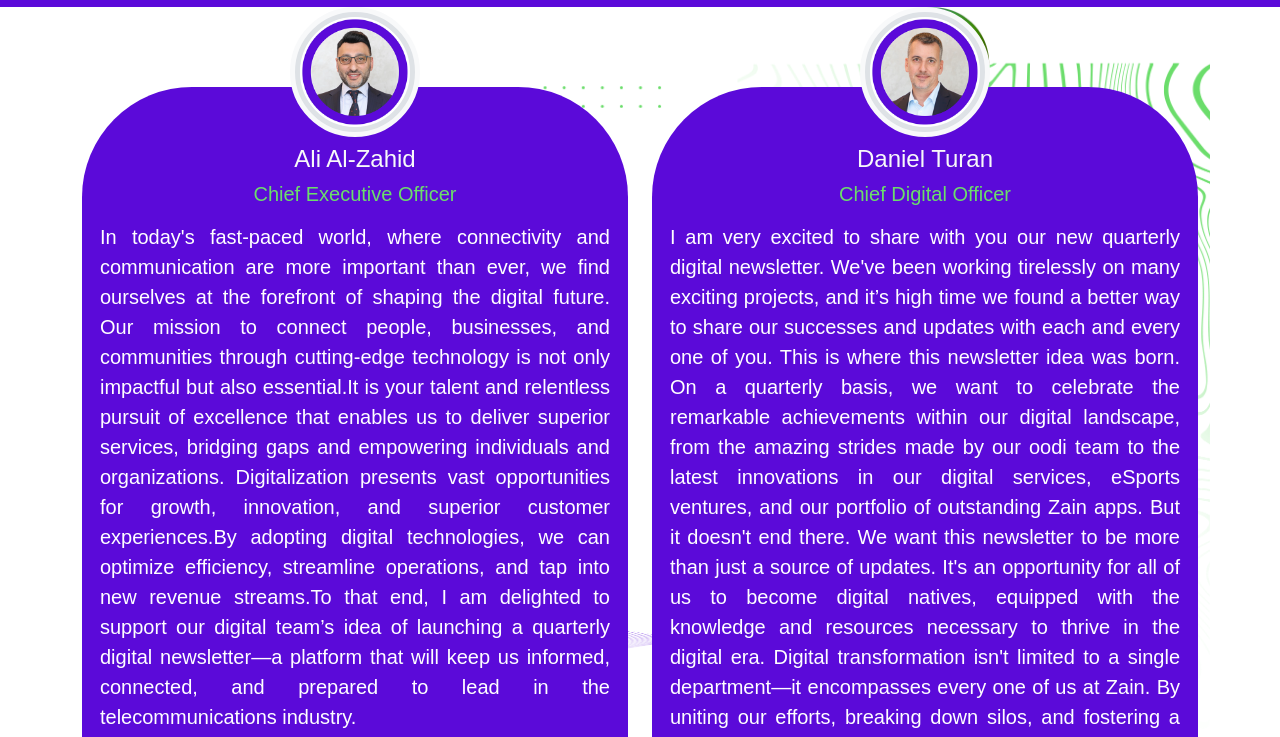
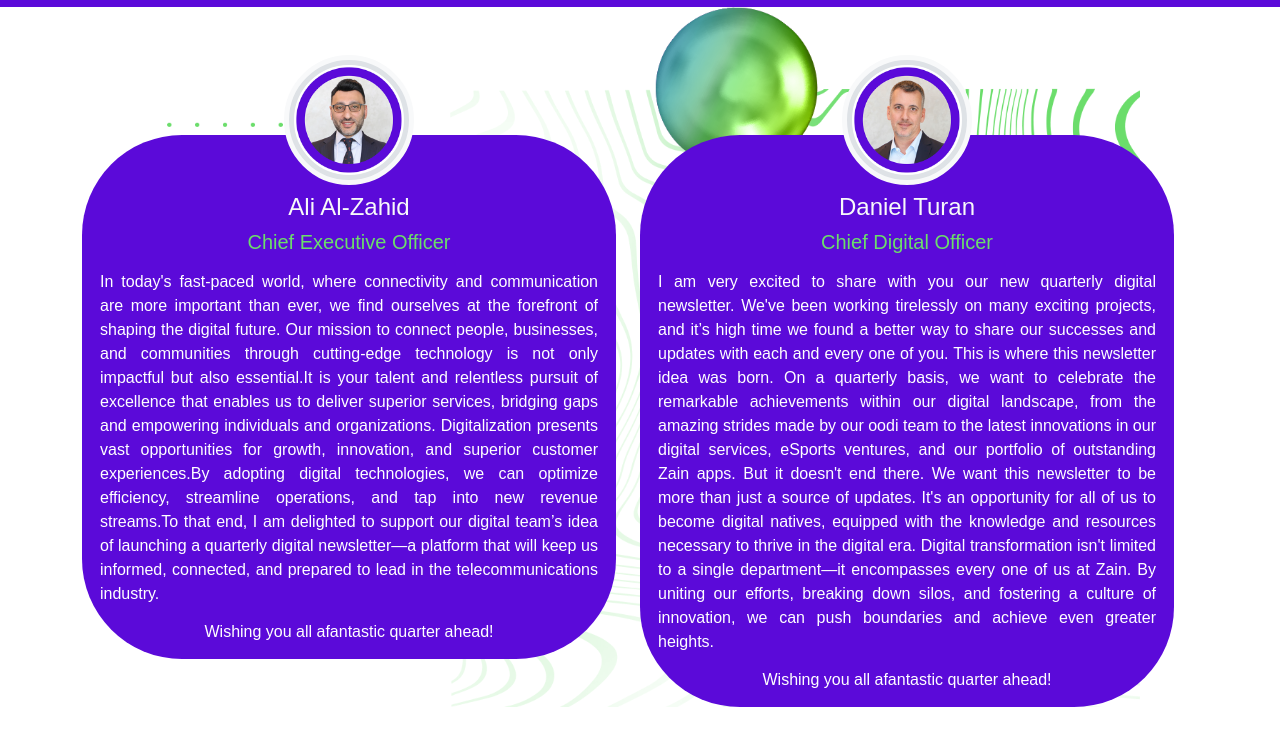
Before and after one commit to kadhumalrubaye/oodi, a Vue app: page / in a window 1280 px wide. Shown: the part 780-1517 px from the top of the page. Built offline with nearby package versions, Linux system fonts and the light colour scheme.

Commit message:
adjust ceo columns

```diff
--- a/src/components/ceo/AliAliZahid.vue
+++ /dev/null
@@ -1,106 +0,0 @@
-<template>
-    <div class="col-sm-12 col-md-6  ">
-        <div class="card justify-content-center align-items-center align-content-center "
-            style="border-style: none; background: rgba(255,255,255,0);">
-            <div class=" bg-light border rounded-circle border-5 border-light d-inline float-start justify-content-xxl-center align-items-xxl-center"
-                style="width: 130px; border: 8.5px solid var(--bs-indigo); position: relative; margin-bottom: -50px; height: 130px;">
-                <img alt="any"
-                    class=" rounded-circle img-fluid border border-5   justify-content-center align-items-center align-self-center order-2"
-                    :src="AliAlZahidImg">
-            </div>
-
-
-            <div class=" card-body  " style="background-color: #5B0AD9; border-radius: 110px; padding: 10px;">
-                <h4 class=" card-title text-light mt-5">Ali Al-Zahid</h4>
-                <h5 class=" card-subtitle mt-2 mb-3">Chief Executive Officer </h5>
-                <p class=" card-text ps-2 pe-2   ">
-                    {{ AliAliZahid }}
-
-                </p>
-                <h6>
-                    Wishing you all afantastic quarter ahead!
-
-                </h6>
-            </div>
-
-
-        </div>
-    </div>
-</template>
-
-<script lang="ts">
-
-import AliAlZahidImg from '../../assets/img/AliAl-Zahid.png'
-import { AliAliZahid } from '../../dumpCeoDesc';
-
-export default {
-    data: function () {
-        return {
-
-            AliAlZahidImg: AliAlZahidImg,
-            AliAliZahid: AliAliZahid,
-        }
-
-    }
-    // Component logic here
-};
-</script>
-
-<style scoped>
-h5 {
-    color: #6BDD6B;
-}
-
-p,
-h6 {
-    color: white;
-}
-
-p {
-    text-align: justify;
-}
-
-h6 {
-    margin-bottom: 14%;
-}
-
-/* Small screens (up to 576px) */
-@media (max-width: 576px) {
-
-    p,
-    h6 {
-        font-size: 12px;
-    }
-}
-
-/* Medium screens (577px to 768px) */
-@media (min-width: 577px) and (max-width: 768px) {
-
-    p,
-    h6 {
-        font-size: 16px;
-    }
-
-    h6 {
-        margin-bottom: 20%;
-    }
-}
-
-/* Large screens (769px to 992px) */
-@media (min-width: 769px) and (max-width: 992px) {
-
-    p,
-    h6 {
-        font-size: 18px;
-    }
-}
-
-/* Extra-large screens (wider than 992px) */
-@media (min-width: 993px) {
-
-    p,
-    h6 {
-        font-size: 20px;
-    }
-}
-</style>
--- a/src/components/ceo/DanielToran.vue
+++ /dev/null
@@ -1,102 +0,0 @@
-<template>
-    <div class="col-sm-12 col-md-6 ">
-        <div class="card justify-content-center align-items-center align-content-center "
-            style="border-style: none; background: rgba(255,255,255,0);">
-            <div class=" bg-light border rounded-circle border-5 border-light d-inline float-start justify-content-xxl-center align-items-xxl-center"
-                style="width: 130px; border: 8.5px solid var(--bs-indigo); position: relative; margin-bottom: -50px; height: 130px;">
-                <img alt="any"
-                    class=" rounded-circle img-fluid border border-5   justify-content-center align-items-center align-self-center order-2"
-                    :src="DanielToranImg">
-            </div>
-
-
-            <div class=" card-body  " style="background-color: #5B0AD9; border-radius: 110px; padding: 10px;">
-                <h4 class=" card-title text-light mt-5"> Daniel Turan</h4>
-                <h5 class=" card-subtitle mt-2 mb-3">Chief Digital Officer</h5>
-                <p class=" card-text ps-2 pe-2   ">
-                    {{ DanielToran }}
-
-                </p>
-                <h6>
-                    Wishing you all afantastic quarter ahead!
-
-                </h6>
-            </div>
-
-
-        </div>
-    </div>
-</template>
-
-<script lang="ts">
-
-import DanielToranImg from '../../assets/img/DanielToran.png'
-import { DanielToran } from '../../dumpCeoDesc';
-
-export default {
-    data: function () {
-        return {
-
-            DanielToranImg: DanielToranImg,
-            DanielToran: DanielToran,
-        }
-
-    }
-    // Component logic here
-};
-</script>
-
-<style scoped>
-h5 {
-    color: #6BDD6B;
-}
-
-p,
-h6 {
-    color: white;
-}
-
-p {
-    text-align: justify;
-}
-
-/* Small screens (up to 576px) */
-@media (max-width: 576px) {
-
-    p,
-    h6 {
-        font-size: 12px;
-    }
-}
-
-/* Medium screens (577px to 768px) */
-@media (min-width: 577px) and (max-width: 768px) {
-
-    p,
-    h6 {
-        font-size: 16px;
-    }
-
-    h6 {
-        margin-bottom: 20%;
-    }
-}
-
-/* Large screens (769px to 992px) */
-@media (min-width: 769px) and (max-width: 992px) {
-
-    p,
-    h6 {
-        font-size: 18px;
-    }
-}
-
-/* Extra-large screens (wider than 992px) */
-@media (min-width: 993px) {
-
-    p,
-    h6 {
-        font-size: 20px;
-    }
-}
-</style>
--- a/src/components/ceo/ceo.vue
+++ b/src/components/ceo/ceo.vue
@@ -1,18 +1,19 @@
 <template>
     <div id="ceoContainer" class="container" :style="{ 'background-image': 'url(' + background + ') ' }">
         <div class="row text-center">
-            <AliAliZahid />
-            <DanielToran />
+            <div class="row mt-5">
+                <ceoCard />
+            </div>
         </div>
     </div>
 </template>
 
 <script lang="ts">
 
-import AliAliZahid from './AliAliZahid.vue';
+
 import image from './../../assets/img/Group2276.png'
-import DanielToran from './DanielToran.vue';
 
+import ceoCard from './ceoCard.vue';
 
 
 
@@ -24,8 +25,8 @@ export default {
     },
     components: {
 
-        AliAliZahid,
-        DanielToran
+        ceoCard,
+
 
 
     },
@@ -36,6 +37,7 @@ export default {
 #ceoContainer {
     background-size: contain;
     background-repeat: no-repeat;
-    background-position: right top;
+    background-position: top;
+    background-size: 1000px;
 }
 </style>
--- /dev/null
+++ b/src/components/ceo/ceoCard.vue
@@ -0,0 +1,124 @@
+<template>
+    <div class="col-sm-12 col-md-6 col-lg-6  ">
+        <div class="card justify-content-center align-items-center align-content-center "
+            style="border-style: none; background: rgba(255,255,255,0);">
+            <div class=" bg-light border rounded-circle border-5 border-light d-inline float-start justify-content-xxl-center align-items-xxl-center"
+                style="width: 130px; border: 8.5px solid var(--bs-indigo); position: relative; margin-bottom: -50px; height: 130px;">
+                <img alt="any"
+                    class=" rounded-circle img-fluid border border-5   justify-content-center align-items-center align-self-center order-2"
+                    :src="AliAlZahidImg">
+            </div>
+
+
+            <div class=" card-body  " style="background-color: #5B0AD9; border-radius: 100px; padding: 10px;">
+                <h4 class=" card-title text-light mt-5">Ali Al-Zahid</h4>
+                <h5 class=" card-subtitle mt-2 mb-3">Chief Executive Officer </h5>
+                <p class=" card-text ps-2 pe-2   ">
+                    {{ AliAliZahid }}
+
+                </p>
+                <h6>
+                    Wishing you all afantastic quarter ahead!
+
+                </h6>
+            </div>
+
+
+        </div>
+    </div>
+
+    <div class="col-sm-12 col-md-6 col-lg-6 ">
+        <div class="card justify-content-center align-items-center align-content-center "
+            style="border-style: none; background: rgba(255,255,255,0);">
+            <div class=" bg-light border rounded-circle border-5 border-light d-inline float-start justify-content-xxl-center align-items-xxl-center"
+                style="width: 130px; border: 8.5px solid var(--bs-indigo); position: relative; margin-bottom: -50px; height: 130px;">
+                <img alt="any"
+                    class=" rounded-circle img-fluid border border-5   justify-content-center align-items-center align-self-center order-2"
+                    :src="DanielToranImg">
+            </div>
+
+
+            <div class=" card-body  " style="background-color: #5B0AD9; border-radius: 100px; padding: 10px;">
+                <h4 class=" card-title text-light mt-5"> Daniel Turan</h4>
+                <h5 class=" card-subtitle mt-2 mb-3">Chief Digital Officer</h5>
+                <p class=" card-text ps-2 pe-2   ">
+                    {{ DanielToran }}
+
+                </p>
+                <h6>
+                    Wishing you all afantastic quarter ahead!
+
+                </h6>
+            </div>
+
+
+        </div>
+    </div>
+</template>
+<script lang="ts">
+
+import AliAlZahidImg from '../../assets/img/AliAl-Zahid.png'
+import { AliAliZahid } from '../../dumpCeoDesc';
+import DanielToranImg from '../../assets/img/DanielToran.png'
+import { DanielToran } from '../../dumpCeoDesc';
+export default {
+    data: function () {
+        return {
+
+            AliAlZahidImg: AliAlZahidImg,
+            AliAliZahid: AliAliZahid,
+            DanielToranImg: DanielToranImg,
+            DanielToran: DanielToran,
+        }
+
+    }
+    // Component logic here
+};
+</script>
+
+<style scoped>
+h5 {
+    color: #6BDD6B;
+}
+
+p,
+h6 {
+    color: white;
+}
+
+p {
+    text-align: justify;
+}
+
+/* xs */
+@media (width<=475px) {
+    p {
+        font-size: 0.7rem;
+    }
+}
+
+/* sm */
+@media (min-width: 640px) {}
+
+/* md */
+@media (min-width: 768px) {
+    p {
+        font-size: 0.7rem;
+    }
+
+
+}
+
+/* lg */
+@media (min-width: 1024px) {
+    p {
+        font-size: 1rem;
+    }
+}
+
+/* xl */
+@media (min-width: 1280px) {}
+
+/* 2xl */
+@media (min-width: 1536px) {}
+</style>
```
Also changed, not shown: src/components/all_view_ports.css (+16 -16 lines).
